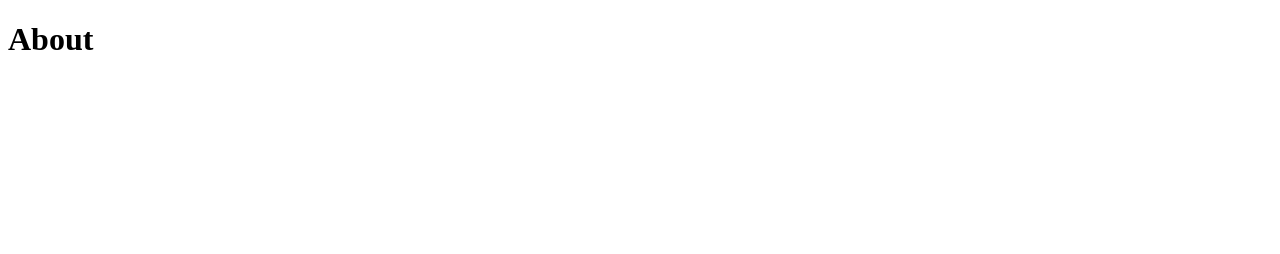
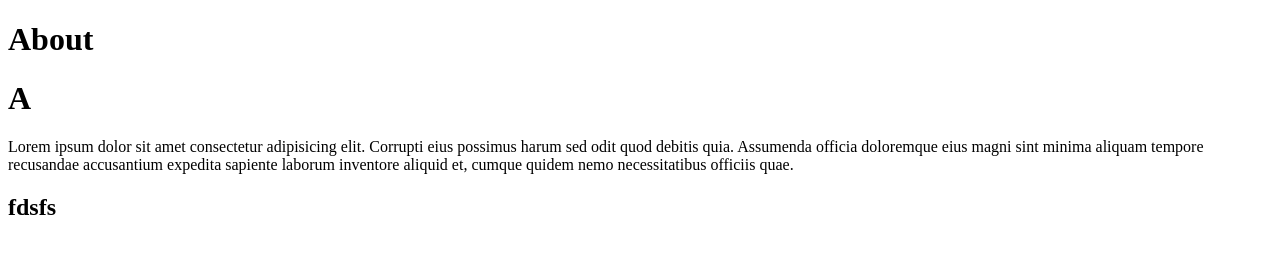
Before and after one commit to prachaya-orr/website01, a plain HTML site: page about.html in a window 1280 px wide. Drawn offline with Linux system fonts and the light colour scheme.

```diff
--- a/about.html
+++ b/about.html
@@ -1,12 +1,21 @@
 <!DOCTYPE html>
 <html lang="en">
-<head>
-    <meta charset="UTF-8">
-    <meta http-equiv="X-UA-Compatible" content="IE=edge">
-    <meta name="viewport" content="width=device-width, initial-scale=1.0">
+  <head>
+    <meta charset="UTF-8" />
+    <meta http-equiv="X-UA-Compatible" content="IE=edge" />
+    <meta name="viewport" content="width=device-width, initial-scale=1.0" />
     <title>About</title>
-</head>
-<body>
+  </head>
+  <body>
     <h1>About</h1>
-</body>
+    <h1>A</h1>
+    <p>
+      Lorem ipsum dolor sit amet consectetur adipisicing elit. Corrupti eius
+      possimus harum sed odit quod debitis quia. Assumenda officia doloremque
+      eius magni sint minima aliquam tempore recusandae accusantium expedita
+      sapiente laborum inventore aliquid et, cumque quidem nemo necessitatibus
+      officiis quae.
+    </p>
+    <h2>fdsfs</h2>
+  </body>
 </html>
```
Also changed, not shown: index.html (+1 -0 lines), 1 other file.
